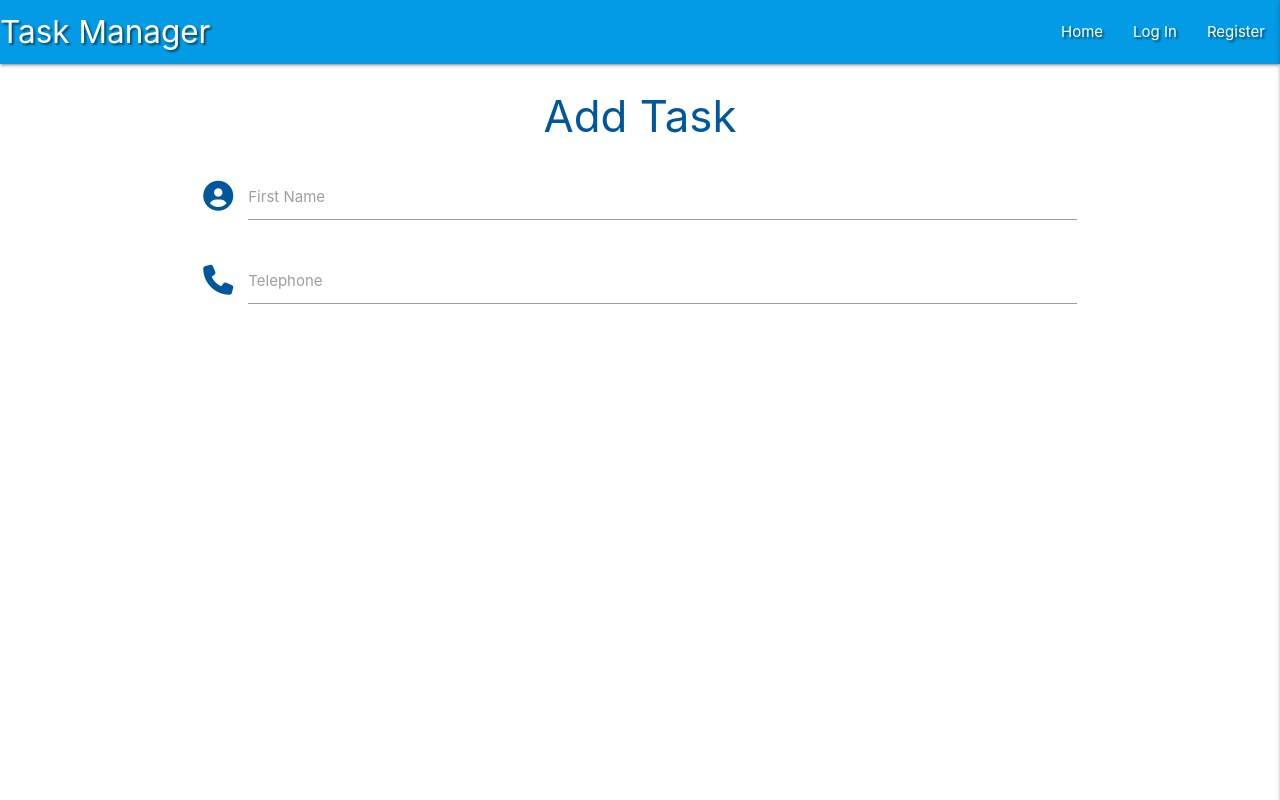
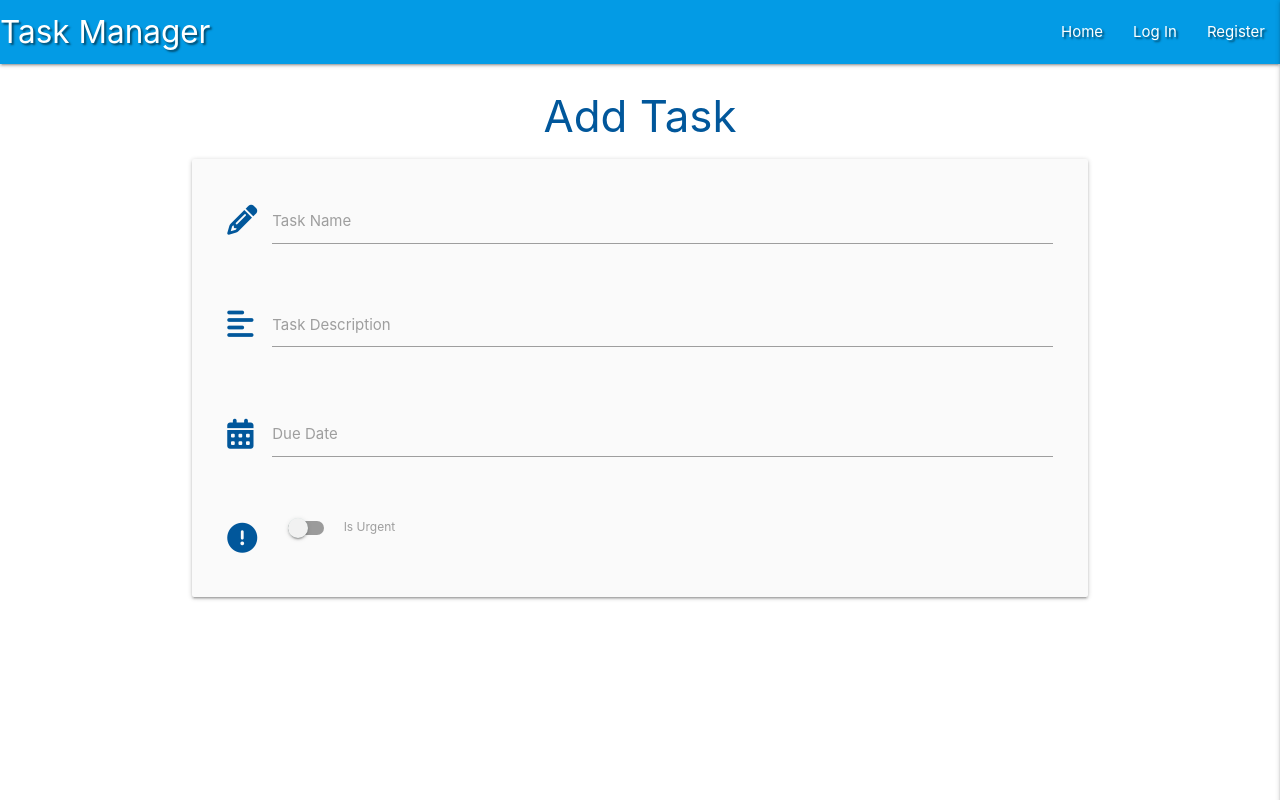
Before and after one commit to James-VT/Flask-mini-project, a Flask app: page /add_task in a window 1280 px wide. Run offline with Flask 2, Linux system fonts and the light colour scheme; some libraries are stand-ins or nearby versions.

Commit message:
Add task form input fields

```diff
--- a/static/js/script.js
+++ b/static/js/script.js
@@ -2,4 +2,7 @@ $(document).ready(function(){
     $(".sidenav").sidenav({edge: "right"});
     $('.collapsible').collapsible();
     $('.tooltipped').tooltip();
+    $(".datepicker").datepicker({
+      format: "dd mmmm, yyyy"
+    });
   });
--- a/templates/add_task.html
+++ b/templates/add_task.html
@@ -3,20 +3,43 @@
 
     <h3 class="light-blue-text text-darken-4 center-align">Add Task</h3>
 
-    <div class="row">
+    <div class="row card-panel grey lighten-5">
         <form class="col s12" method="POST" action="">
             <div class="row">
                 <div class="input-field col s12">
-                    <i class="fas fa-user-circle prefix light-blue-text text-darken-4"></i>
-                    <input id="icon_prefix" type="text" class="validate">
-                    <label for="icon_prefix">First Name</label>
-                </div>
-                <div class="input-field col s12">
-                    <i class="fas fa-phone prefix light-blue-text text-darken-4"></i>
-                    <input id="icon_telephone" type="tel" class="validate">
-                    <label for="icon_telephone">Telephone</label>
+                    <i class="fas fa-pencil-alt prefix light-blue-text text-darken-4"></i>
+                    <input id="task_name" name="task_name" minlength="5" maxlength="50"
+                        type="text" class="validate" required>
+                    <label for="task_name">Task Name</label>
                 </div>
             </div>
+            <div class="row">
+                <div class="input-field col s12">
+                    <i class="fas fa-align-left prefix light-blue-text text-darken-4"></i>
+                    <textarea id="task_description" name="task_description" minlength="5"
+                        maxlength="200" class="materialize-textarea validate" required></textarea>
+                    <label for="task_description">Task Description</label>
+                </div>
+            </div>
+            <div class="row">
+                <div class="input-field col s12">
+                    <i class="fas fa-calendar-alt prefix light-blue-text text-darken-4"></i>
+                    <input id="due_date" name="due_date" type="text" class="datepicker validate" required>
+                    <label for="due_date">Due Date</label>
+                </div>
+            </div>
+			<div class="row">
+				<div class="input-field col s12">
+					<div class="switch">
+                        <i class="fas fa-exclamation-circle prefix light-blue-text text-darken-4"></i>
+						<label for="is_urgent">
+                            <input type="checkbox" id="is_urgent" name="is_urgent">
+                            <span class="lever"></span>
+                            Is Urgent
+                        </label>
+					</div>
+				</div>
+			</div>
         </form>
     </div>
 
```
